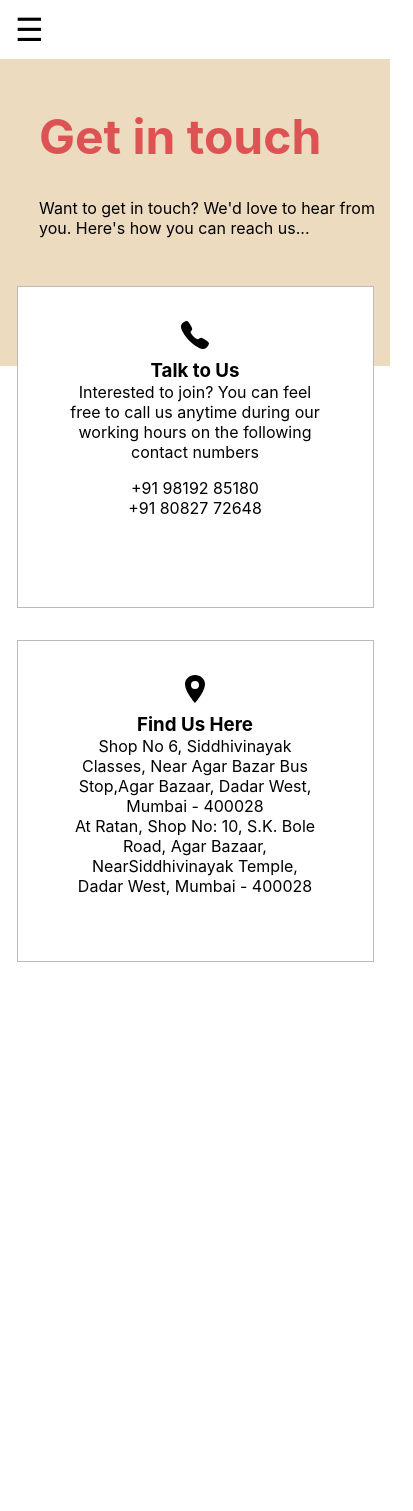
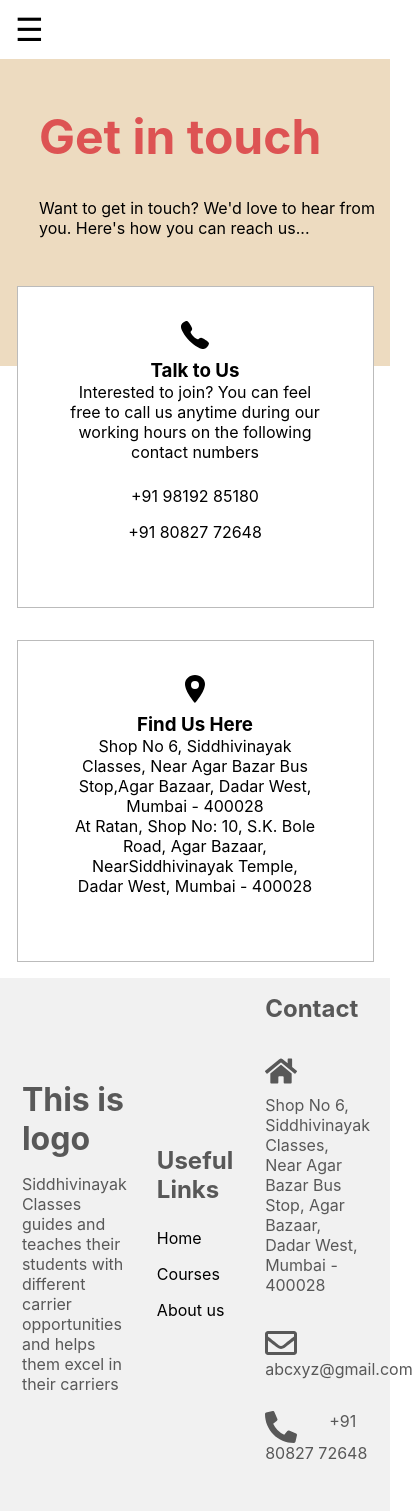
Before and after one commit to Hritik108/siddhivinayak, a React (Create React App) app: page /contact in a window 390 px wide. Shown: the whole page, 413 px wide, since content can reach past the window. Before the commit the page ends 978 px from the top, so only its background shows below. Built offline with nearby package versions, Linux system fonts and the light colour scheme.

Commit message:
Footer added

```diff
--- a/src/assets/css/contact.css
+++ b/src/assets/css/contact.css
@@ -6,7 +6,6 @@
   display: block;
   position: relative;
   z-index: -1;
-  animation: animatebottom 1s;
 }
 
 .contact-headings h1 {
--- a/src/assets/css/footer.css
+++ b/src/assets/css/footer.css
@@ -1,143 +1,49 @@
-.footer-container{
-  /* box-sizing: border-box; */
+.footerContainer {
   width: 100%;
-  background-color: black;
-  display: block;
+  background-color: #f1f1f1;
+  color: rgb(88, 88, 88);
+  display: flex;
+  justify-content: center;
+  align-items: center;
 }
-.footer-details{
-  width: 95%;
-  margin: auto;
-  padding: 30px 10px;
+.footerContent {
+  width: 80%;
+  padding: 1em;
   display: flex;
-  flex-wrap: wrap;
-  box-sizing: border-box;
   justify-content: center;
+  align-items: center;
 }
-/* .footer-left{
+.fixedWidth {
+  float: left;
   width: 33%;
-
-  padding:10px 20px;
-  box-sizing: border-box;
-} */
-.footer-items{
-  width: 25%;
-  padding:10px 25px;
-  box-sizing: border-box;
-
+  text-align: left;
+  margin: 0 2em;
 }
-.footer-left p{
-  color: grey;
-font-size: 16px;
-text-align: justify;
-line-height: 25px;
+.fixedWidth:nth-child(odd) {
+  margin-left: 0;
+  margin-right: 0;
 }
-#logo{
-  width: 150px;
-  height: 150px;
-  margin-left: 60px;
+.footerLogo h1 {
+  margin: 0;
 }
-
-#links-header{
-  margin-top: 10px 0;
-  color: whitesmoke;
-  font-size: 24px;
-  text-transform: uppercase;
+h2 {
+  margin: 0;
 }
-
-.footer-links{
-  list-style: none;
-  padding: 0px;
+ul {
+  padding: 0;
 }
-.footer-links li a{
-  text-decoration: none;
-  color: whitesmoke;
-  font-size: 21px;
+li {
+  padding: 0.5em 0;
 }
-.footer-links li{
-  margin: 10px 0px;
-  display: flex;
+.contactInfo li {
+  float: left;
 }
-.footer-links li a:hover{
-  color: rgb(25, 151, 197);
-  border-bottom: 3px solid rgb(42, 197, 253);
-  transition: 0.5s;
+.icon {
+  font-size: 2em;
+  color: rgb(88, 88, 88);
+  padding-right: 1em;
+  float: left;
 }
-#location{
-  font-size: 15px;
+.contactDetails {
+  margin: 2em 0;
 }
-#location:hover{
-  border-bottom: none;
-}
-.contact-info{
-  padding-left: 26%;
-}
-.contact-info h3{
-  color: whitesmoke;
-  font-size: 25px;
-}
-.contact-details{
-  list-style: none;
-  /* padding-left: 20px; */
-}
-.contact-info ul li{
-  color:whitesmoke;
-  font-size: 20px;
-}
-.contact-icon{
-  color: whitesmoke;
-  padding-right: 10px;
-  /* display: inline-block; */
-}
-.footer-links li{
-  color: whitesmoke;
-  margin-top: 12px;
-}
-.footer-items p {
-color: grey;
-font-size: 16px;
-text-align: justify;
-line-height: 25px;
-}
-.social-media {
-width: 100%;
-color: #fff;
-
-}
-
-.social-media a {
-text-decoration: none;
-}
-
-.icons{
-/* height: 30px;
-  width: 30px; */
-margin: 10px 5px;
-  padding: 8px;
-  color: rgb(253, 0, 0);
-  border-radius: 50%;
-border: 1px solid grey;
-transition: 0.3s;
-}
-.icons:hover{
-  background: grey;
-  transition: 1s;
-}
-.footer-bottom {
-  text-align: center;
-padding: 10px;
-background: #3d545f;
-color: #fff;
-font-size: 12px;
-}
-@media screen and (max-width: 1085px) {
-.footer-items {
-  width: 50%;
-}
-}
-
-
-@media screen and (max-width: 600px) {
-.footer-items {
-  width: 100%;
-}
-}
--- a/src/components/contact/contact.js
+++ b/src/components/contact/contact.js
@@ -3,6 +3,7 @@ import Navbar from "../navbar/navbar.js";
 import "../../assets/css/contact.css";
 import { IoCall, IoLocationSharp } from "react-icons/io5";
 import { Container } from "@mui/material";
+import Footer from "../footer/footer.js";
 
 class Contact extends Component {
   render() {
@@ -16,8 +17,6 @@ class Contact extends Component {
           </p>
         </div>
         <div className="contact">
-          {/* <div className=""></div> */}
-
           <div className="contact-body">
             <div className="cards">
               <div className="card">
@@ -64,6 +63,7 @@ class Contact extends Component {
             </div>
           </div>
         </div>
+        <Footer />
       </div>
     );
   }
--- a/src/components/footer/footer.js
+++ b/src/components/footer/footer.js
@@ -1,19 +1,53 @@
 import React, { Component } from "react";
 import "../../assets/css/footer.css";
+import { FaRegEnvelope, FaHome, FaPhoneAlt } from "react-icons/fa";
 
 class Footer extends React.Component {
   render() {
     return (
       <div className="footerContainer">
         <div className="footerContent">
-          <div className="footerLogo">
+          <div className="fixedWidth footerLogo">
             <h1>This is logo</h1>
             <p>
-              Darpan is a youth club empowered by its members with enthusuiasm
-              to contribute towards the academic, personal, social & cultural
-              development of individuals by inclucating the right education &
-              guidance.
+              Siddhivinayak Classes guides and teaches their students with
+              different carrier opportunities and helps them excel in their
+              carriers
             </p>
+          </div>
+          <div className="fixedWidth usefulLinks">
+            <h2>Useful Links</h2>
+            <ul>
+              <li>
+                <a>Home</a>
+              </li>
+              <li>
+                <a>Courses</a>
+              </li>
+              <li>
+                <a>About us</a>
+              </li>
+            </ul>
+          </div>
+          <div className="fixedWidth contactInfo">
+            <h2>Contact</h2>
+            <div className="contactDetails">
+              <div className="icon">
+                <FaHome />
+              </div>
+              <p>
+                Shop No 6, Siddhivinayak Classes, Near Agar Bazar Bus Stop, Agar
+                Bazaar, Dadar West, Mumbai - 400028
+              </p>
+            </div>
+            <div className="contactDetails">
+              <FaRegEnvelope className="icon" />
+              <p>abcxyz@gmail.com</p>
+            </div>
+            <div className="contactDetails">
+              <FaPhoneAlt className="icon" />
+              <p>+91 80827 72648</p>
+            </div>
           </div>
         </div>
       </div>
```
